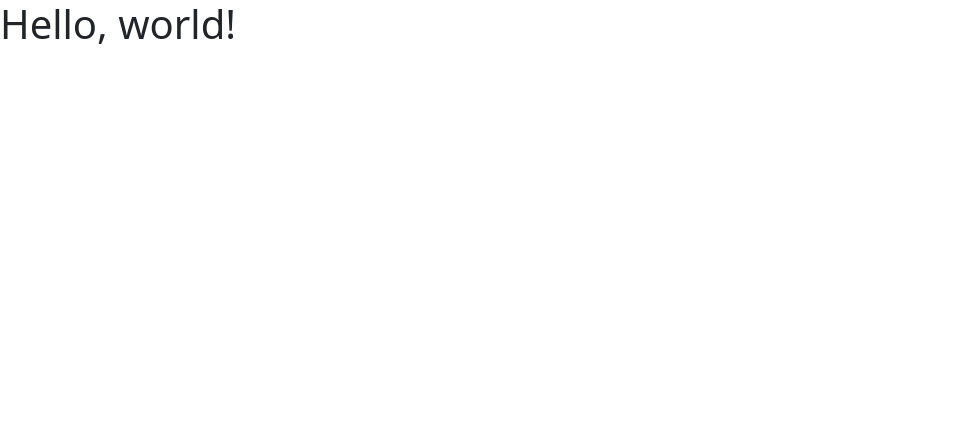
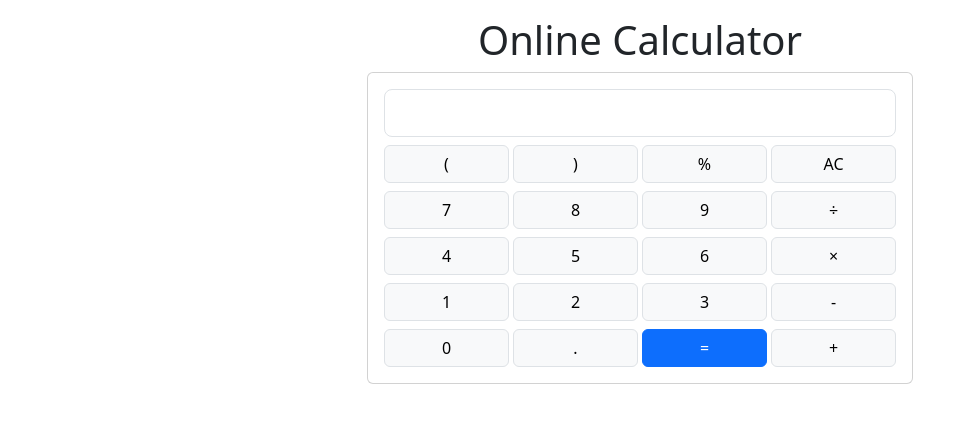
Before and after one commit to Abhishek-netizen-code/Online-Calculator, a plain HTML site: page code/index.html in a window 1280 px wide. Shown: the whole page, without its empty margins (0-973 px from the left). Drawn offline with nearby package versions, Linux system fonts and the light colour scheme.

Commit message:
add scripted file

```diff
--- a/code/index.html
+++ b/code/index.html
@@ -7,10 +7,97 @@
     <link href="https://cdn.jsdelivr.net/npm/bootstrap@5.3.3/dist/css/bootstrap.min.css" rel="stylesheet" integrity="sha384-QWTKZyjpPEjISv5WaRU9OFeRpok6YctnYmDr5pNlyT2bRjXh0JMhjY6hW+ALEwIH" crossorigin="anonymous">
 </head>
 <body>
-    <h1>Hello, world!</h1>
+    <div class="container">
+        <h1 class="text-center mt-3">Online Calculator</h1>
+        <div class="row ">
+            <div class="col-12 offset-md-3 col-md-6 ">
+                <div class="card">
+                    <div class="card-body">
+                        <input
+                            id="col-display"
+                            readonly
+                            class="form-control form-control-lg text-end"
+                            type="text"
+                            aria-label=".form-control-lg example"
+                        >
+                        <div class="row gx-1" >
+                            <div class="col-3">
+                                <button type="button" class="btn btn-light w-100 mt-2 border">(</button>
+                            </div>
+                            <div class="col-3">
+                                <button type="button" class="btn btn-light w-100 mt-2 border">)</button>
+                            </div>
+                            <div class="col-3">
+                                <button type="button" class="btn btn-light w-100 mt-2 border">%</button>
+                            </div>
+                            <div class="col-3">
+                                <button type="button" class="btn btn-light w-100 mt-2 border">AC</button>
+                            </div>
+                        </div>
+                        <div class="row gx-1" >
+                            <div class="col-3">
+                                <button type="button" class="btn btn-light w-100 mt-2 border">7</button>
+                            </div>
+                            <div class="col-3">
+                                <button type="button" class="btn btn-light w-100 mt-2 border">8</button>
+                            </div>
+                            <div class="col-3">
+                                <button type="button" class="btn btn-light w-100 mt-2 border">9</button>
+                            </div>
+                            <div class="col-3">
+                                <button type="button" class="btn btn-light w-100 mt-2 border">÷</button>
+                            </div>
+                        </div>
+                        <div class="row gx-1" >
+                            <div class="col-3">
+                                <button type="button" class="btn btn-light w-100 mt-2 border">4</button>
+                            </div>
+                            <div class="col-3">
+                                <button type="button" class="btn btn-light w-100 mt-2 border">5</button>
+                            </div>
+                            <div class="col-3">
+                                <button type="button" class="btn btn-light w-100 mt-2 border">6</button>
+                            </div>
+                            <div class="col-3">
+                                <button type="button" class="btn btn-light w-100 mt-2 border">×</button>
+                            </div>
+                        </div>
+                        <div class="row gx-1" >
+                            <div class="col-3">
+                                <button type="button" class="btn btn-light w-100 mt-2 border">1</button>
+                            </div>
+                            <div class="col-3">
+                                <button type="button" class="btn btn-light w-100 mt-2 border">2</button>
+                            </div>
+                            <div class="col-3">
+                                <button type="button" class="btn btn-light w-100 mt-2 border">3</button>
+                            </div>
+                            <div class="col-3">
+                                <button type="button" class="btn btn-light w-100 mt-2 border">-</button>
+                            </div>
+                        </div>
+                        <div class="row gx-1" >
+                            <div class="col-3">
+                                <button type="button" class="btn btn-light w-100 mt-2 border">0</button>
+                            </div>
+                            <div class="col-3">
+                                <button type="button" class="btn btn-light w-100 mt-2 border">.</button>
+                            </div>
+                            <div class="col-3">
+                                <button type="button" class="btn btn-primary w-100 mt-2 border border-primary ">=</button>
+                            </div>
+                            <div class="col-3">
+                                <button type="button" class="btn btn-light w-100 mt-2 border">+</button>
+                            </div>
+                        </div>
+                    </div>
+                </div>
 
-
+            </div>
+        </div>
+    </div>
 
     <script src="https://cdn.jsdelivr.net/npm/bootstrap@5.3.3/dist/js/bootstrap.bundle.min.js" integrity="sha384-YvpcrYf0tY3lHB60NNkmXc5s9fDVZLESaAA55NDzOxhy9GkcIdslK1eN7N6jIeHz" crossorigin="anonymous"></script>
+    <script src="/code/script.js"></script>
     </body>
 </html>
--- /dev/null
+++ b/code/script.js
@@ -0,0 +1,46 @@
+document.addEventListener("DOMContentLoaded", function() {
+    const display = document.getElementById('col-display');
+    const buttons = document.getElementsByClassName('btn');
+
+    let currentValue = "";
+    let currentExpression = "";
+
+    function evaluateResult() {
+        let result;
+        try {
+            result = new Function('return ' + currentExpression.replace(/÷/g, '/').replace(/×/g, '*'))();
+            currentValue = result.toString();
+        } catch (error) {
+            console.error("Invalid expression:", error.message);
+            currentValue = "Error";
+        }
+
+        display.value = currentValue;
+        currentExpression = currentValue;
+    }
+
+    for (let i = 0; i < buttons.length; i++) {
+        const button = buttons[i];
+
+        button.addEventListener('click', function() {
+            const value = button.innerText;
+
+            if (value === "AC") {
+                currentValue = "";
+                currentExpression = "";
+            } else if (value === "=") {
+                evaluateResult();
+            } else if (value === "%") {
+                currentExpression += "*0.01";
+            } else if (value === "÷" || value === "×" || value === "-" || value === "+" || value === "." || value === "(" || value === ")") {
+                currentExpression += value;
+            } else if (!isNaN(value)) {
+                currentExpression += value;
+            } else {
+                console.warn("Invalid character:", value);
+            }
+
+            display.value = currentExpression;
+        });
+    }
+});
```
